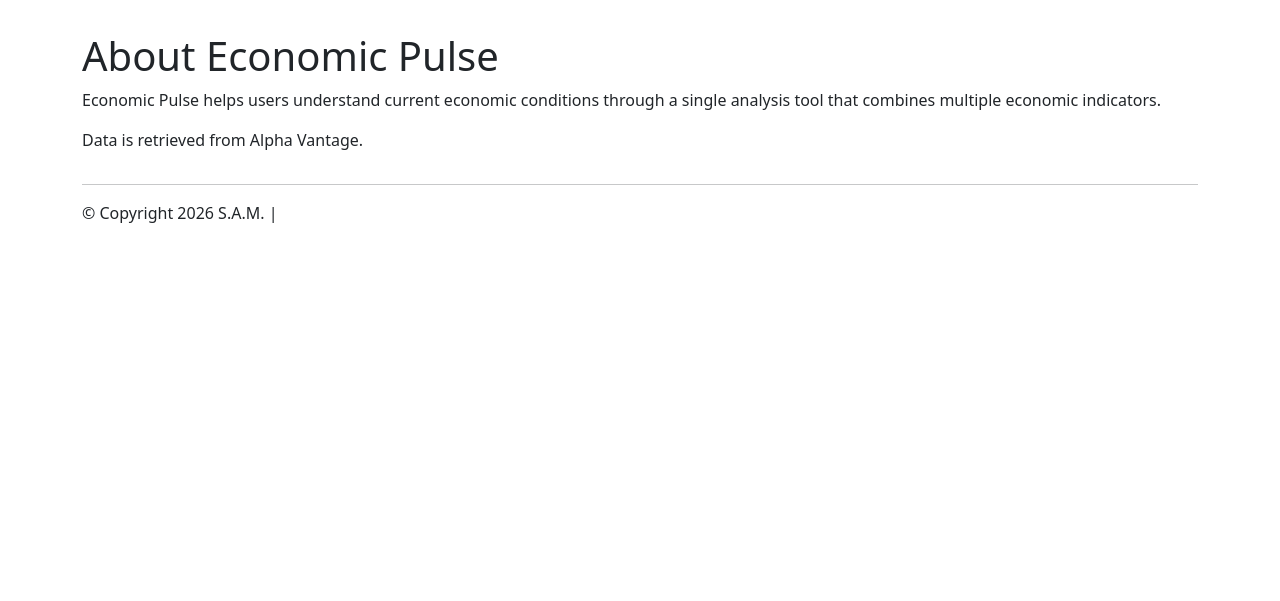
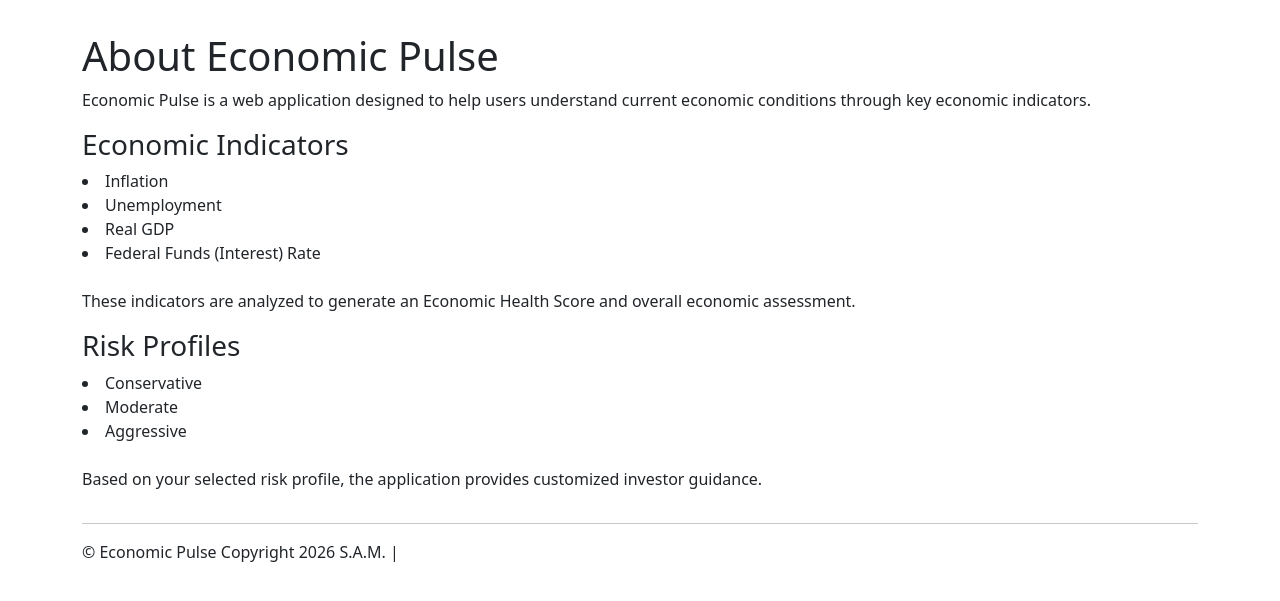
Before and after one commit to smurtaza929-ops/economic-pulse-app, a Flask app: page /about in a window 1280 px wide. Shown: the part 67-668 px from the top of the page. Run offline with Flask 3, Linux system fonts and the light colour scheme.

Commit message:
Final application polish and documentation updates (#5)
Co-authored-by: smurtaza929-ops <sam1188@stern.nyu.edu>

```diff
--- a/web_app/routes/economic_routes.py
+++ b/web_app/routes/economic_routes.py
@@ -75,7 +75,7 @@ def results():
         title="US Real GDP Over Time",
         labels={
             "date": "Year",
-            "value": "GDP ($)"
+            "value": "GDP ($ Billions)"
         }
     )
     gdp_chart = gdp_fig.to_html(
@@ -114,6 +114,8 @@ def results():
         gdp_df.iloc[-1]["value"],
         2
     )
+
+    display_gdp = round(latest_gdp/1000,2)
 
     latest_interest_rate=round(
         fed_funds_df.iloc[-1]["value"],
@@ -225,6 +227,7 @@ def results():
         inflation=latest_inflation,
         unemployment=latest_unemployment,
         gdp=latest_gdp,
+        display_gdp=display_gdp,
         interest_rate=latest_interest_rate,
 
         inflation_chart=inflation_chart,
--- a/web_app/templates/about.html
+++ b/web_app/templates/about.html
@@ -6,7 +6,36 @@
 
 <h1>About Economic Pulse</h1>
 
-<p>Economic Pulse helps users understand current economic conditions through a single analysis tool that combines multiple economic indicators.</p>
+<p>Economic Pulse is a web application designed to help users understand current economic conditions through key economic indicators.</p>
 
-<p>Data is retrieved from Alpha Vantage.</p>
+<h3>Economic Indicators</h3>
+
+<u1>
+    <li>Inflation</li>
+    <li>Unemployment</li>
+    <li>Real GDP</li>
+    <li>Federal Funds (Interest) Rate</li>
+</u1>
+<br>
+<p>These indicators are analyzed to generate an Economic Health Score and overall economic assessment.</p>
+
+<h3>Risk Profiles</h3>
+
+<u1>
+    <li>Conservative</li>
+    <li>Moderate</li>
+    <li>Aggressive</li>
+</u1>
+<br>
+<p>Based on your selected risk profile, the application provides customized investor guidance.</p>
+
+
 {% endblock %}
+
+
+Users select a risk tolerance profile:
+
+• Conservative.
+• Moderate.
+• Aggressive.
+The application then provides personalized guidance based on both economic conditions and investment preferences.
--- a/web_app/templates/bootstrap_5_layout.html
+++ b/web_app/templates/bootstrap_5_layout.html
@@ -96,7 +96,7 @@
 
         <footer style="margin-top:2em; margin-bottom:2em;">
         <hr>
-            &copy; Copyright 2026 S.A.M. |
+            &copy; Economic Pulse Copyright 2026 S.A.M. |
         </footer>
     </div>
 
--- a/web_app/templates/economic_form.html
+++ b/web_app/templates/economic_form.html
@@ -4,7 +4,9 @@
 
 {% block content %}
 
-<h1>Economic Pulse</h1>
+<h1>Economic Analysis</h1>
+
+<p>Evaluate current economic conditions and receive personalized investor guidance.</p>
 
 <p>
         Select your preferences and generate an analysis
--- a/web_app/templates/home.html
+++ b/web_app/templates/home.html
@@ -5,7 +5,10 @@
 
 <h1>Economic Pulse</h1>
 
-<p>Analyze current economic conditions using GDP, Inflation, Unemployment, and Interest Rate data. Generate an Economic Health Score and explore economic trends.</p>
+<p>Analyze current economic conditions using real-time economic data from Alpha Vantage.</p>
+
+<p>Economic Pulse evaluates GDP, Inflation, Unemployment, and Interest Rates to generate an Economic Health Score and provide personalized investor guidance based on your risk tolerance.</p>
+
 
     <!-- SEE: https://getbootstrap.com/docs/5.2/components/carousel/ -->
     <div id="carouselExampleSlidesOnly" class="carousel slide" data-bs-ride="carousel">
```
Also changed, not shown: web_app/templates/economic_results.html (+20 -19 lines), README.md.
